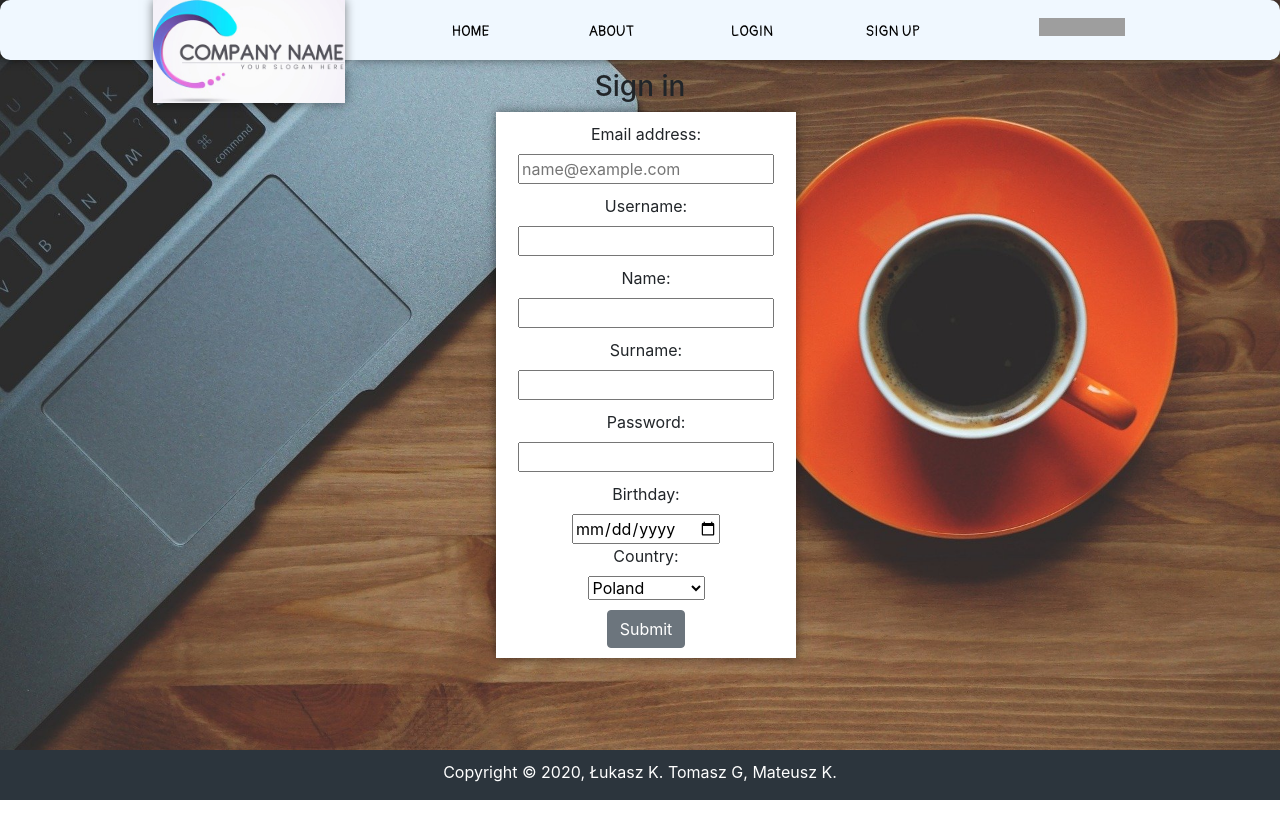
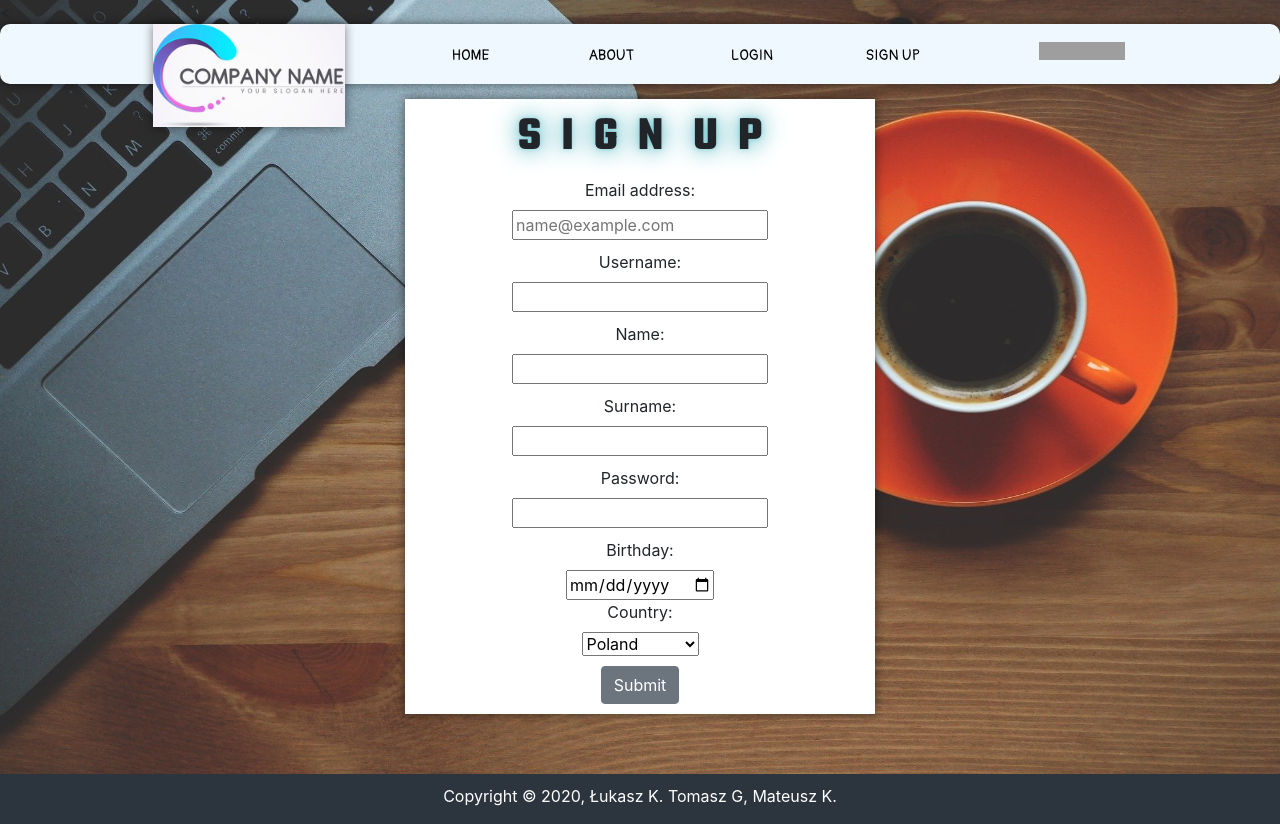
Before and after one commit to matizkata/MyIoT, a Vue app in the folder myiot/: page /registry in a window 1280 px wide. Before the commit the page ends 800 px from the top, so only its background shows below. Built offline with nearby package versions, Linux system fonts and the light colour scheme; grey boxes are pictures that could not be loaded.

Commit message:
Poprawa Loginu i Rejestracji wizualnie

```diff
--- a/myiot/public/index.html
+++ b/myiot/public/index.html
@@ -7,7 +7,7 @@
     <link rel="icon" href="<%= BASE_URL %>favicon.ico">
     <link rel="stylesheet" href="https://stackpath.bootstrapcdn.com/bootstrap/4.5.2/css/bootstrap.min.css" integrity="sha384-JcKb8q3iqJ61gNV9KGb8thSsNjpSL0n8PARn9HuZOnIxN0hoP+VmmDGMN5t9UJ0Z" crossorigin="anonymous">
     <link href="https://fonts.googleapis.com/css2?family=Lato:wght@300&family=Lemonada:wght@500&family=Pangolin&display=swap" rel="stylesheet">
-
+    <<link href="https://fonts.googleapis.com/css?family=Teko:700&display=swap" rel="stylesheet">
     <title><%= htmlWebpackPlugin.options.title %></title>
   </head>
   <body>
--- a/myiot/src/components/Loginp.vue
+++ b/myiot/src/components/Loginp.vue
@@ -1,14 +1,13 @@
 <template>
 <form action="" method="">
 <div class="back">
-  <h3>Log in to page</h3>
      <div class="inputs">
+         <h4><span class='one'>L</span><span class='two'>o</span><span class='three'>g</span> <span class='four'>i</span><span class='five'>n</span></h4>
          <label for="email">Email address:</label><br>
          <input type="email" id="email" class="form" placeholder="name@example.com"><br>
          <label for="password">Password:</label><br>
          <input type="password" id="password" class="form"><br>
          <button type="submit" class="btn btn-secondary">Submit</button>
-
    </div>
 </div>
 </form>
@@ -20,22 +19,3 @@ export default {
 name: 'Logins'
 }
 </script>
-
-<style>
-.back
-{
-    width:500px;
-    margin-left: auto;
-    margin-right: auto;
-    text-align: center;
-    height:300px;
-    padding:10px;
-
-
-}
-.form
-{
-   margin-bottom: 10px;
-}
-
-</style>
--- a/myiot/src/components/Registryp.vue
+++ b/myiot/src/components/Registryp.vue
@@ -1,21 +1,21 @@
 <template>
     <form action="" method="">
         <div class="back">
-            <h3>Sign in</h3>
             <div class="inputs">
-                 <label for="email" class="labels">Email address:</label><br>
+                 <h4><span class='one'>S</span><span class='two'>I</span><span class='three'>G</span><span class='four'>N</span> <span class='five'>U</span><span class='six'>P</span></h4>
+                 <label for="email">Email address:</label><br>
                  <input type="email" id="email" class="form" placeholder="name@example.com"><br>
-                 <label for="username" class="labels">Username:</label><br>
+                 <label for="username">Username:</label><br>
                  <input type="text" id="username" class="form"><br>
-                 <label for="name" class="labels">Name:</label><br>
+                 <label for="name">Name:</label><br>
                  <input type="name" id="text" class="form"><br>
-                 <label for="surname" class="labels">Surname:</label><br>
+                 <label for="surname">Surname:</label><br>
                  <input type="text" id="surname" class="form"><br>
-                 <label for="password" class="labels">Password:</label><br>
+                 <label for="password">Password:</label><br>
                  <input type="password" id="password" class="form"><br>
-                 <label for="birthday" class="labels">Birthday:</label><br>
+                 <label for="birthday" >Birthday:</label><br>
                  <input type="date" id="birthday"><br>
-                 <label for="country" class="labels">Country:</label><br>
+                 <label for="country">Country:</label><br>
                  <select id="country" class="select">
                      <option value="Poland">Poland</option>
                      <option value="UK">UK</option>
@@ -41,15 +41,10 @@ export default {
     margin-right: auto;
     text-align: center;
     height:300px;
-    padding:10px;
+    padding:15px;
 
 }
-.form
-{
-   margin-bottom: 10px;
-   margin-left:auto;
-   margin-right:auto;
-}
+
 .select
 {
     margin-bottom:10px;
@@ -57,11 +52,44 @@ export default {
 .inputs
 {
     padding:10px;
-    width:300px;
     text-align:center;
     background-color: white;
     box-shadow: 0 0 10px rgba(0, 0, 0, .5);
     position:relative;
-    left:20%;
+}
+
+ h4 {
+    margin: 0;
+    padding-bottom: 0.7rem;
+    grid-column: 1;
+    grid-row: 1;
+    z-index: 1;
+    font-family: 'Teko', sans-serif;
+    font-size: 3rem;
+    text-transform: uppercase;
+    animation: glow 2s ease-in-out infinite alternate;
+    text-align: center;
+  }
+  a {
+    font-family: 'Teko', sans-serif;
+    color: #4db1bc;
+    grid-column: 1;
+    grid-row: 1;
+    align-self: end;
+    justify-self: center;
+    padding-bottom: 0.7rem;
+  }
+
+  @keyframes glow {
+    from {
+      text-shadow: 0 0 20px #2d9da9;
+    }
+    to {
+      text-shadow: 0 0 30px #34b3c1, 0 0 10px #4dbbc7;
+    }
+  }
+.form
+{
+    margin-bottom:10px;
 }
 </style>
```
Lines whose indentation alone changed are shown as unchanged.
